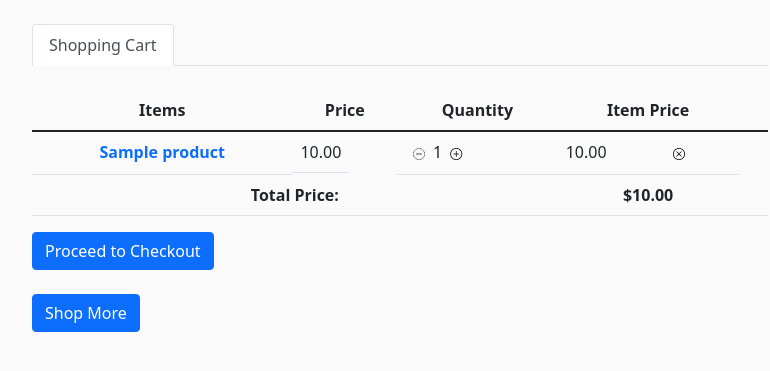
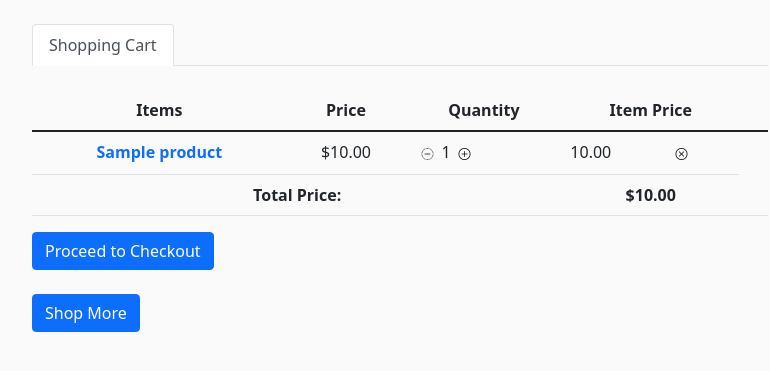
Before and after one commit to Erica233/Mini-Amazon, a Django app: page /cart/ in a window 1280 px wide. Shown: the part 56-427 px from the top of the page, without its empty margins (50-820 px from the left). Run offline with Django 4.2, Linux system fonts and the light colour scheme; a user stored in the database is signed in; tables that the repository leaves empty hold one stand-in row (values such as "Sample post").

Commit message:
table align

```diff
--- a/frontend/amazon/templates/amazon/cart.html
+++ b/frontend/amazon/templates/amazon/cart.html
@@ -38,7 +38,7 @@
                             {{ item.product.name }}
                         </a>
                     </th>
-                    <td style="float: left; text-align: right;">{{ item.product.price }}</td>
+                    <td>${{ item.product.price }}</td>
                     <td>
                         {% if item.product_num == 1 %}
                             <span style="float:left;">
```
